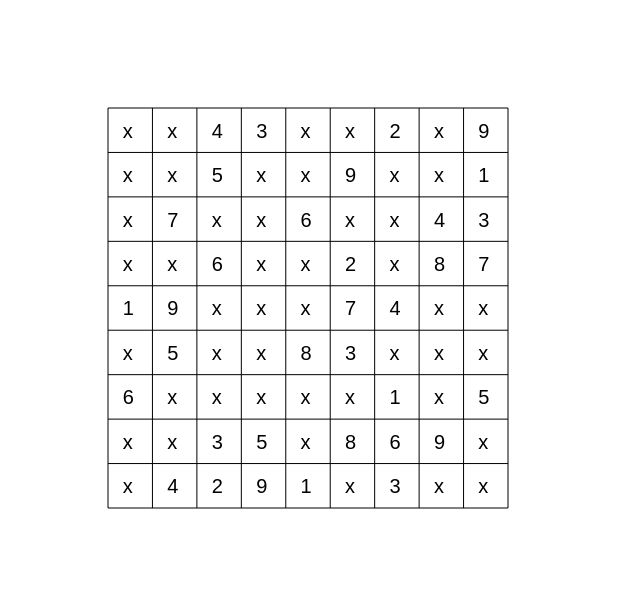
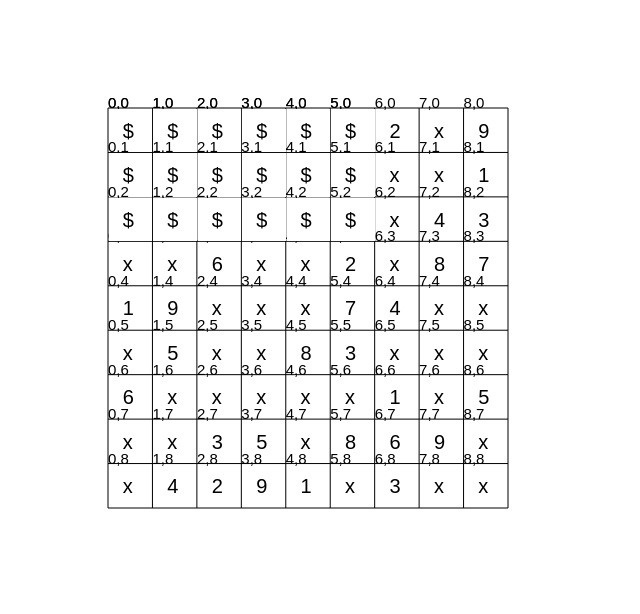
Before and after one commit to HarshitJoshi9152/sudoku, a plain HTML site: page index.html in a window 1280 px wide. Shown: the whole page, without its empty margins (0-640 px from the left). Drawn offline with Linux system fonts and the light colour scheme.

Commit message:
started working on Solver class; coded matrixRangeValues function; BAD AND NON FUNCTIONING CODE

```diff
--- a/index.html
+++ b/index.html
@@ -10,6 +10,7 @@
 			your canvas is not working!
 		</canvas>
 		<script src="./render.js"></script>
+		<script src="./solver.js"></script>
 		<script src="./main.js"></script>
 
 	</body>
--- a/main.js
+++ b/main.js
@@ -37,4 +37,49 @@ let height = canvas.height;
     render.renderBox();
     render.renderValues();
 
+    solver = new Solver();
+    solver.SetSudoku(sudoku);
+    solver.analyse();
+    // console.table(solver.missingCoordinates);
+
 })();
+
+
+function matrixRangeValues(s, e, matrix)
+{
+    // if(s[0] !== s[1] || e[0] !== e[1])
+    //     throw new Error("values not supported by the function");
+    let ysize = 0;
+    let coors = [];
+    let rowsize = e[0] - s[0] + 1; // coz indexing starts at 0
+    let start = s[0]*s[1];
+    let limit = (e[0]+1-s[0])*(e[1]+1-s[1]);
+    // console.log(limit);
+    for (let i = start; i < limit; i++)
+    {
+        let coor = [i % rowsize, ysize] // x-cor, y-cor
+        if(i !== s[0]*s[1] && i % rowsize == rowsize-1)
+        {
+            // if this is not the first loop interval and we have outgrown the row
+            ysize += 1;
+        }
+        coors.push(coor);
+    }
+    return coors;
+}
+
+// checking if the matrixRangeValues() function works if s[0] !== s[1] || e[0] !== e[1] by shading output cells yellow
+
+let yellowgrp = matrixRangeValues([0,0],[5,2])
+
+
+let acc = 0;
+for (let i of yellowgrp){
+    acc++;
+    // console.log(i[1], i[0],"hello");
+    render.renderValueInPlace("$",{
+        x:i[0], // 0,1 because the renderValueInPlace takes arg like the coordinate sys not like array indexes and
+        y:i[1]  // matrixRangeValues returns it according to the coordinate sys
+    },true);
+}
+console.log(acc);
--- a/render.js
+++ b/render.js
@@ -1,6 +1,9 @@
 // TODO ::
 /*  implement the FONTSIZE functionality
     figure out a better way to add padding to the boxes
+
+    i think we should implement a better way to specify the location and size of the sudoku
+
 */
 class Render
 {
@@ -22,7 +25,7 @@ class Render
 
         for (let i = 0; i < 10; i++)
         {
-            console.log("weird behaviour", y, this.ctx.lineWidth, this.ctx.lineCap)
+            // console.log("weird behaviour", y, this.ctx.lineWidth, this.ctx.lineCap)
             // paths
             this.ctx.beginPath();
             this.ctx.moveTo(x,y);
@@ -36,7 +39,7 @@ class Render
         y = this.y;
         for (let i = 0; i < 10; i++)
         {
-            console.log("weird behaviour", y, this.ctx.lineWidth, this.ctx.lineCap)
+            // console.log("weird behaviour", y, this.ctx.lineWidth, this.ctx.lineCap)
             // paths
             this.ctx.beginPath();
             this.ctx.moveTo(x,y);
@@ -66,6 +69,11 @@ class Render
 
     renderValueInPlace = function(val, { x:x, y:y }, edit=false)
     {
+        // todo fix the overclearing error execute: render.renderValueInPlace("$",{x:5,y:0}, true)
+
+        this.ctx.font = "15px sans-serif";
+        this.ctx.fillText(`${x},${y}`, this.x + this.unit * x, this.y + this.unit * y);
+
         val = (val == 0) ? "x" : val;
 
         x = this.x + this.unit * x;
--- /dev/null
+++ b/solver.js
@@ -0,0 +1,89 @@
+// todo edit renderer.render to show coordinates to easily
+// write the indexes for the box values
+
+class Solver
+{
+    constructor()
+    {
+        this.sudoku;
+        this.rows;
+        this.cols = [
+            [],
+            [],
+            [],
+            [],
+            [],
+            [],
+            [],
+            [],
+            []
+        ];
+        this.boxes = [
+            [],
+            [],
+            [],
+            [],
+            [],
+            [],
+            [],
+            [],
+            []
+        ];
+        this.boxesCordinates = [
+            [0,0],[2,2],
+            // [3,3],[,2]
+        ];
+
+        this.missingCoordinates = [];
+    }
+
+    solve = function ()
+    {
+        // code
+    }
+
+    analyse = function()
+    {
+        for (let i in this.sudoku)
+        {
+            for (let j in this.sudoku[i])
+            {
+                let val = this.sudoku[i][j];
+                if(val == 0)
+                {
+                    this.missingCoordinates.push([i,j]);
+                }
+            }
+        }
+    }
+
+    SetSudoku = function (sudoku)
+    {
+        this.sudoku = sudoku;
+        this.rows = sudoku;
+        sudoku = sudoku.toString().replace(/,/g,"")
+        for (let i in sudoku)
+        {
+            let val = sudoku[i];
+            this.cols[i % 9].push(val);
+        }
+        // for (let i=0;i<9;i += 2)
+        // {
+        //     this.boxes[0].push(
+        //         matrixRangeValues(this.boxesCordinates[i],this.boxesCordinates[i+1],this.sudoku)
+        //         );
+        // }
+        // for (let i in this.sudoku)
+        // {
+        //     for (let j in this.sudoku[i])
+        //     {
+        //         switch([i,j])
+        //         {
+        //             case []:
+        //         }
+        //     }
+        // }
+    }
+}
+
+/* load , analyse methods*/
```
Also changed, not shown: log.txt (+14 -0 lines).
